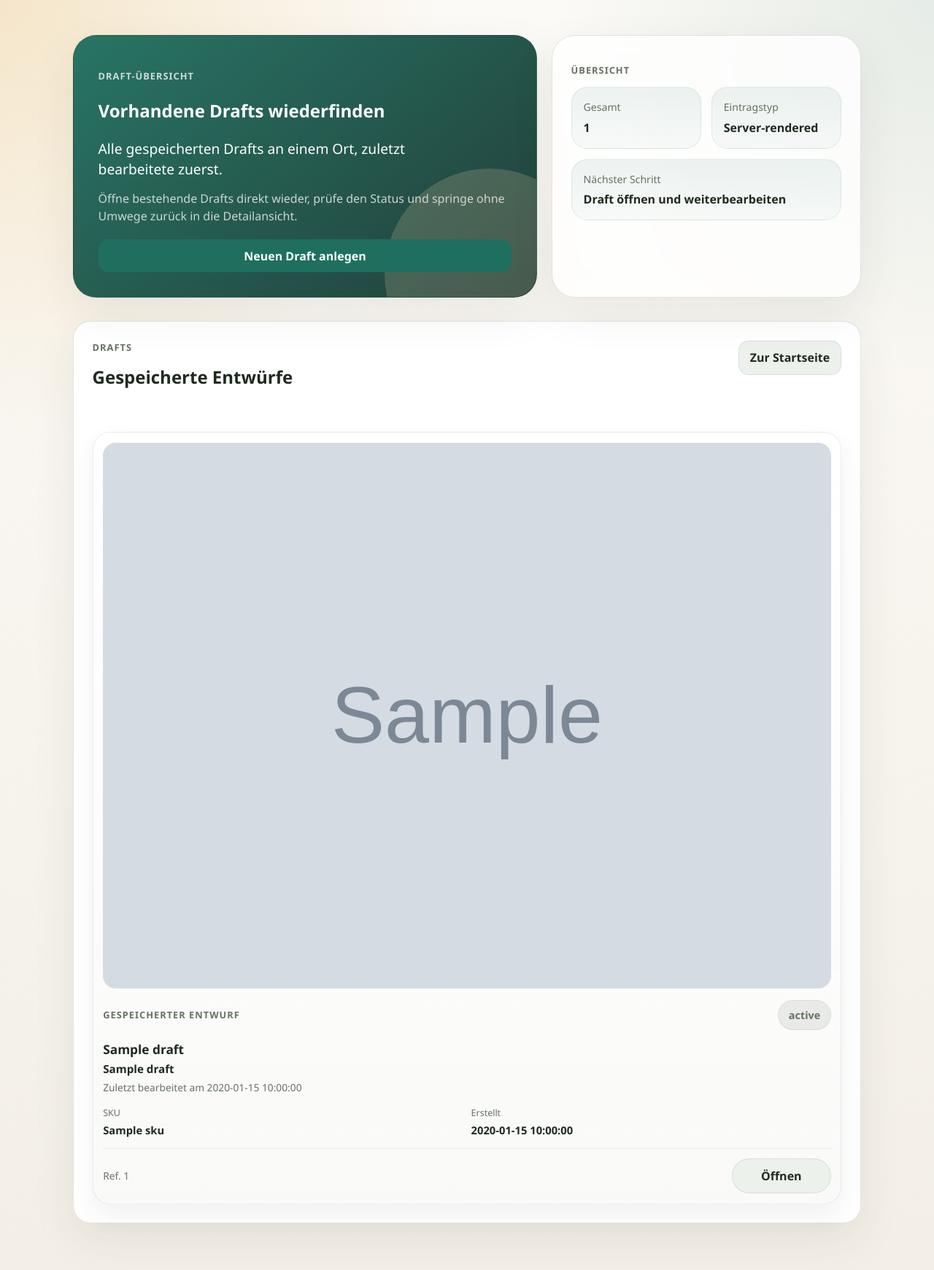
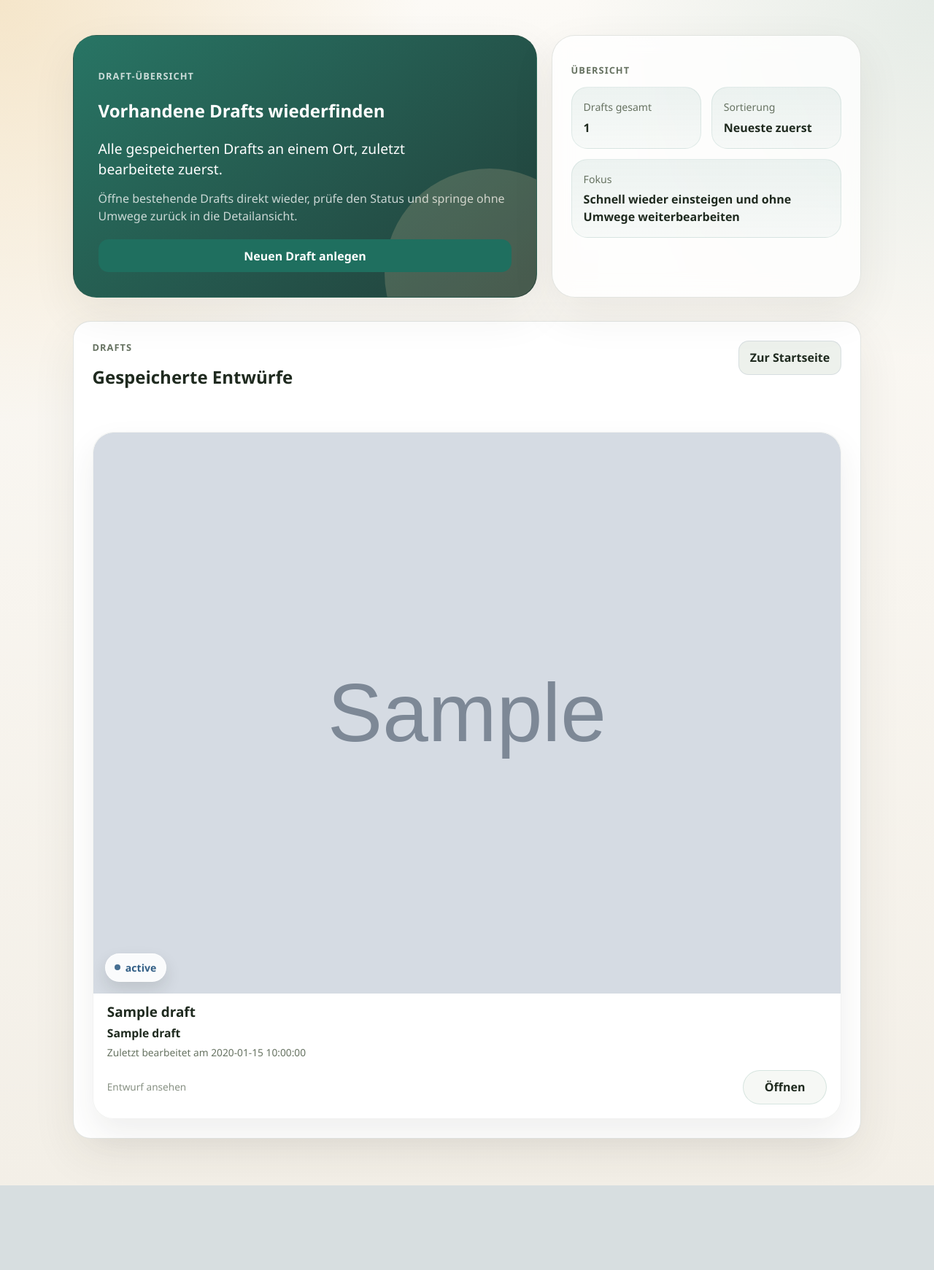
Before and after one commit to ai-clausi/open-inserto, a FastAPI app: template app/templates/draft_list.html in a window 1280 px wide. Shown: the whole page at 73% size. After the commit the page ends 1625 px from the top, so only its background shows below. Run offline with FastAPI, Linux system fonts and the light colour scheme; the template is opened without the code that fills it: most values are stand-ins (such as "Sample title", 1, 10 or a date in 2020); grey boxes marked "Sample" are stand-in pictures.

Commit message:
Revamp draft list layout and styling for improved readability and usability

```diff
--- a/app/static/css/app.css
+++ b/app/static/css/app.css
@@ -760,27 +760,29 @@ code {
 
 .draft-list-grid {
   display: grid;
-  gap: 1rem;
-  grid-template-columns: repeat(auto-fit, minmax(260px, 1fr));
+  gap: 1.4rem 1.2rem;
+  grid-template-columns: repeat(auto-fit, minmax(285px, 1fr));
   align-items: stretch;
 }
 
 .draft-list-card {
   display: grid;
-  gap: 0.9rem;
+  gap: 0.8rem;
   height: 100%;
-  padding: 0.85rem;
-  border-radius: 24px;
-  border: 1px solid rgba(31, 42, 31, 0.08);
-  background: linear-gradient(180deg, rgba(255, 255, 255, 0.98), rgba(249, 250, 248, 0.96));
-  box-shadow: 0 16px 34px rgba(47, 55, 40, 0.07);
+  padding: 0;
+  overflow: hidden;
+  border-radius: 28px;
+  border: 1px solid rgba(31, 42, 31, 0.06);
+  background: rgba(255, 255, 255, 0.96);
+  box-shadow: 0 20px 44px rgba(47, 55, 40, 0.08);
 }
 
 .draft-list-card__image {
   display: block;
+  position: relative;
   aspect-ratio: 4 / 3;
   overflow: hidden;
-  border-radius: 18px;
+  border-radius: 28px 28px 0 0;
   background: rgba(222, 228, 217, 0.85);
 }
 
@@ -793,6 +795,45 @@ code {
 .draft-list-card__image img {
   display: block;
   object-fit: cover;
+}
+
+.draft-list-card__status-badge {
+  position: absolute;
+  left: 1rem;
+  bottom: 1rem;
+  display: inline-flex;
+  align-items: center;
+  gap: 0.4rem;
+  padding: 0.5rem 0.8rem;
+  border-radius: 999px;
+  background: rgba(255, 255, 255, 0.88);
+  backdrop-filter: blur(12px);
+  border: 1px solid rgba(255, 255, 255, 0.7);
+  color: var(--text);
+  font-size: 0.88rem;
+  font-weight: 700;
+  box-shadow: 0 10px 22px rgba(21, 31, 21, 0.12);
+}
+
+.draft-list-card__status-badge::before {
+  content: "";
+  width: 0.5rem;
+  height: 0.5rem;
+  border-radius: 50%;
+  background: currentColor;
+  opacity: 0.9;
+}
+
+.draft-list-card__status-badge--success {
+  color: var(--success);
+}
+
+.draft-list-card__status-badge--warning {
+  color: var(--warning);
+}
+
+.draft-list-card__status-badge--neutral {
+  color: #325f86;
 }
 
 .draft-list-card__image-placeholder {
@@ -814,20 +855,26 @@ code {
 
 .draft-list-card h3 {
   overflow-wrap: anywhere;
-  font-size: 1.08rem;
-  line-height: 1.3;
+  font-size: 1.18rem;
+  line-height: 1.35;
+  display: -webkit-box;
+  -webkit-line-clamp: 2;
+  -webkit-box-orient: vertical;
+  overflow: hidden;
 }
 
 .draft-list-card__intro {
   display: grid;
-  gap: 0.22rem;
+  gap: 0.3rem;
   align-content: start;
+  padding: 0 1.2rem;
 }
 
 .draft-list-card__subtitle {
   color: var(--text);
-  font-size: 0.95rem;
+  font-size: 0.98rem;
   font-weight: 600;
+  min-height: 1.45rem;
 }
 
 .draft-list-card__support,
@@ -837,61 +884,42 @@ code {
 }
 
 .draft-list-card__reference {
+  font-size: 0.85rem;
+  font-weight: 500;
   overflow-wrap: anywhere;
+  display: -webkit-box;
+  -webkit-line-clamp: 1;
+  -webkit-box-orient: vertical;
+  overflow: hidden;
+  opacity: 0.78;
 }
 
-.draft-list-card__top,
 .draft-list-card__footer {
   display: flex;
   gap: 0.75rem;
   justify-content: space-between;
   align-items: center;
+  margin-top: auto;
+  padding: 0 1.2rem 1.2rem;
 }
 
-.draft-list-card__top > *,
 .draft-list-card__footer > * {
   min-width: 0;
 }
 
-.draft-list-card__top .status-chip {
-  flex-shrink: 0;
+.draft-list-card__action {
+  width: auto;
+  min-width: 7.2rem;
+  margin-top: 0;
+  border-radius: 999px;
+  padding-inline: 1rem;
+  background: #f6f8f5;
+  border-color: rgba(31, 111, 95, 0.14);
 }
 
-.draft-list-card__meta {
-  display: grid;
-  grid-template-columns: repeat(2, minmax(0, 1fr));
-  gap: 0.7rem;
-  margin: 0;
-  padding-top: 0.1rem;
-}
-
-.draft-list-card__meta div {
-  min-width: 0;
-}
-
-.draft-list-card__meta dt {
-  color: var(--text-soft);
-  font-size: 0.78rem;
-  margin-bottom: 0.12rem;
-}
-
-.draft-list-card__meta dd {
-  font-size: 0.92rem;
-  font-weight: 600;
-  word-break: break-word;
-}
-
-.draft-list-card__footer {
-  margin-top: auto;
-  padding-top: 0.8rem;
-  border-top: 1px solid rgba(31, 42, 31, 0.08);
-}
-
-.draft-list-card__footer .button {
-  width: auto;
-  min-width: 8.5rem;
-  margin-top: 0;
-  border-radius: 999px;
+.draft-list-card__action:hover,
+.draft-list-card__action:focus-visible {
+  background: #eef5f1;
 }
 
 .draft-list-empty {
--- a/app/templates/draft_list.html
+++ b/app/templates/draft_list.html
@@ -23,16 +23,16 @@
     <p class="eyebrow">Übersicht</p>
     <div class="landing-metrics">
       <div class="landing-metric">
-        <span>Gesamt</span>
+        <span>Drafts gesamt</span>
         <strong>{{ drafts | length }}</strong>
       </div>
       <div class="landing-metric">
-        <span>Eintragstyp</span>
-        <strong>Server-rendered</strong>
+        <span>Sortierung</span>
+        <strong>Neueste zuerst</strong>
       </div>
       <div class="landing-metric landing-metric--wide">
-        <span>Nächster Schritt</span>
-        <strong>Draft öffnen und weiterbearbeiten</strong>
+        <span>Fokus</span>
+        <strong>Schnell wieder einsteigen und ohne Umwege weiterbearbeiten</strong>
       </div>
     </div>
   </aside>
@@ -57,14 +57,10 @@
             {% else %}
               <div class="draft-list-card__image-placeholder" aria-hidden="true">Kein Bild</div>
             {% endif %}
-          </a>
-
-          <div class="draft-list-card__top">
-            <p class="eyebrow">Gespeicherter Entwurf</p>
-            <span class="status-chip {% if draft.status.value in ['offer_created', 'published', 'ready_for_marketplace'] %}status-chip--success{% else %}status-chip--muted{% endif %}">
+            <span class="draft-list-card__status-badge {% if draft.status.value in ['offer_created', 'published'] %}draft-list-card__status-badge--success{% elif draft.status.value in ['needs_attention', 'blocked', 'error'] %}draft-list-card__status-badge--warning{% else %}draft-list-card__status-badge--neutral{% endif %}">
               {{ draft.status_label }}
             </span>
-          </div>
+          </a>
 
           <div class="draft-list-card__intro">
             <h3>{{ draft.title }}</h3>
@@ -72,20 +68,9 @@
             <p class="draft-list-card__support">Zuletzt bearbeitet am {{ draft.last_updated_at }}</p>
           </div>
 
-          <dl class="draft-list-card__meta" aria-label="Draft-Metadaten">
-            <div>
-              <dt>SKU</dt>
-              <dd>{{ draft.sku }}</dd>
-            </div>
-            <div>
-              <dt>Erstellt</dt>
-              <dd>{{ draft.created_at }}</dd>
-            </div>
-          </dl>
-
           <div class="draft-list-card__footer">
-            <span class="draft-list-card__reference">Ref. {{ draft.id }}</span>
-            <a class="button button--secondary" href="{{ draft.detail_url }}">Öffnen</a>
+            <span class="draft-list-card__reference">Entwurf ansehen</span>
+            <a class="button button--secondary draft-list-card__action" href="{{ draft.detail_url }}">Öffnen</a>
           </div>
         </article>
       {% endfor %}
```
Also changed, not shown: other parts of app/static/css/app.css (+19 -10 lines).
